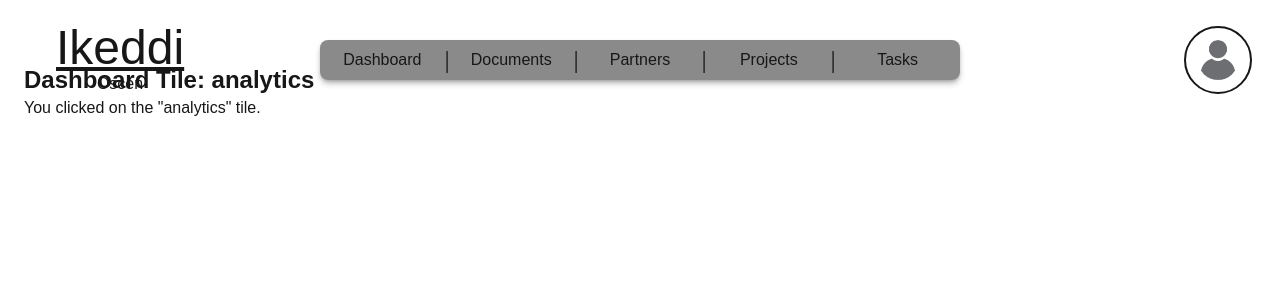
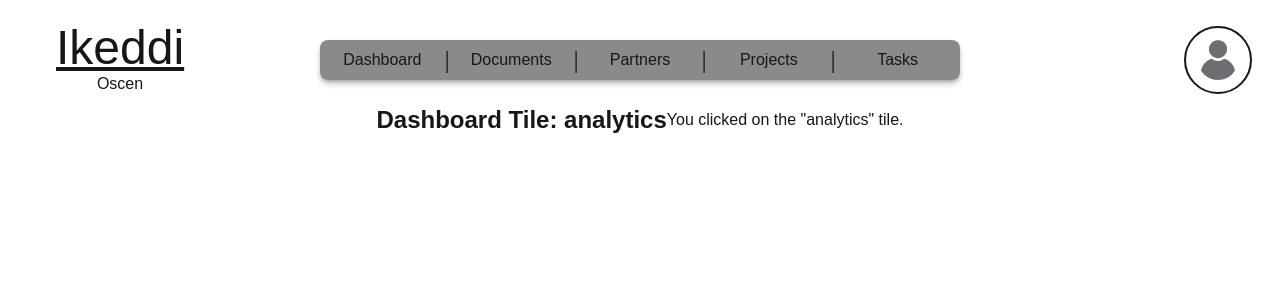
Before and after one commit to ElijDavis/Management-Application, a Next.js app in the folder manage-app/: page /dashboard/analytics in a window 1280 px wide. Shown: the top 300 px of the page. Built offline with nearby package versions, Linux system fonts and the light colour scheme; no server answers.

Commit message:
Visual Edit: centering filler content

```diff
--- a/manage-app/app/dashboard/[id]/page.tsx
+++ b/manage-app/app/dashboard/[id]/page.tsx
@@ -7,7 +7,7 @@ const Visual = () => {
   const { id } = useParams();
 
   return (
-    <div className="p-6">
+    <div className="flex items-center justify-center p-6 m-10">
       <h1 className="text-2xl font-bold">Dashboard Tile: {id}</h1>
       <p>You clicked on the "{id}" tile.</p>
     </div>
```
